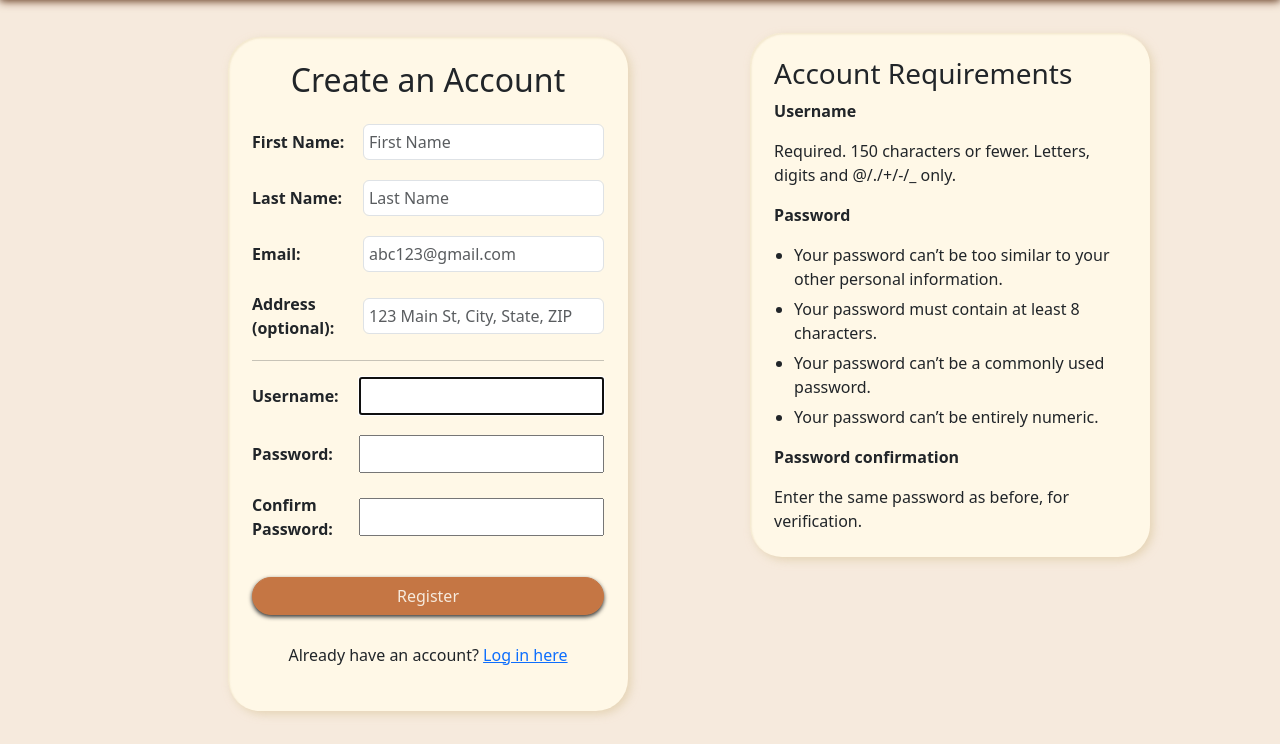
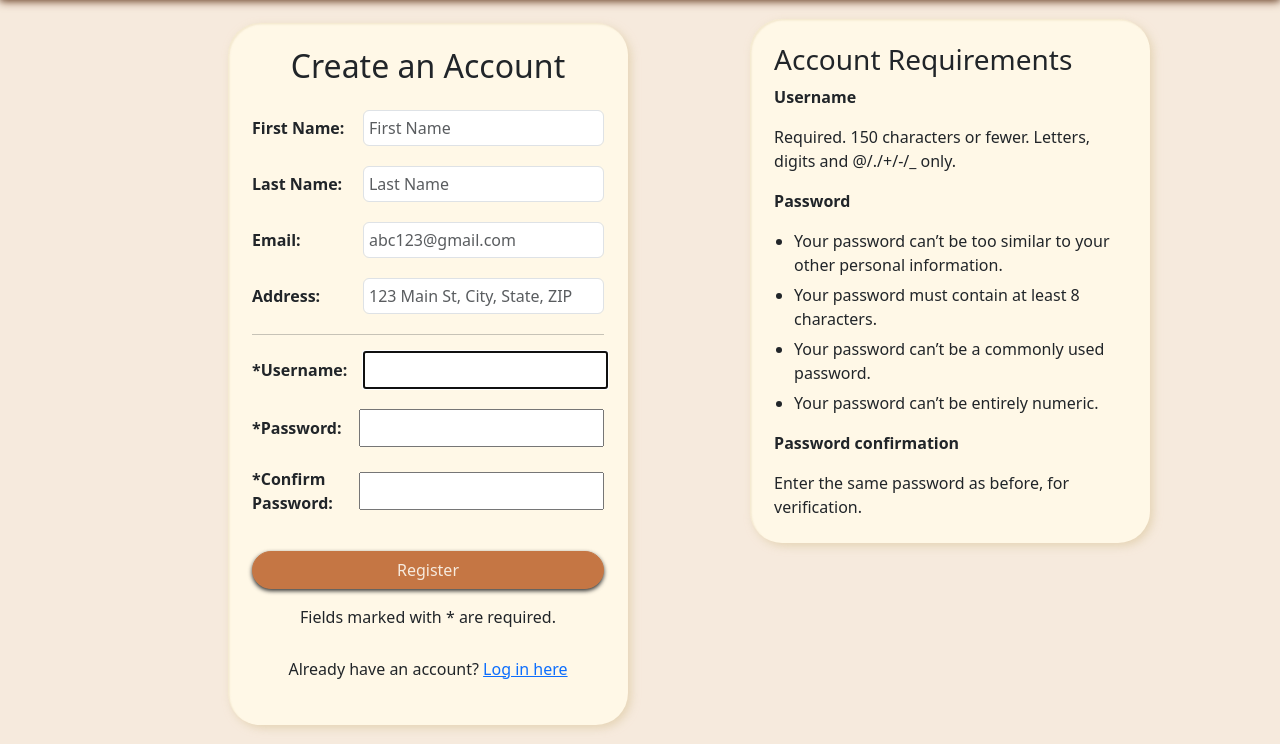
Before and after one commit to g3se/bookworm, a Django app: page /register/ in a window 1280 px wide. Shown: the part 56-800 px from the top of the page. Run offline with Django 5.2, Linux system fonts and the light colour scheme.

Commit message:
readjusted the register page and made name, email, and address optional

```diff
--- a/bookworm/accounts/forms.py
+++ b/bookworm/accounts/forms.py
@@ -21,9 +21,9 @@ class ChangePasswordForm(forms.Form):
 
 class UserCreationForm(DjangoUserCreationForm):
 
-    first_name = forms.CharField(max_length=50, required=True, widget=forms.TextInput(attrs={'class': 'form-control','placeholder': 'First Name'}))
-    last_name = forms.CharField(max_length=50, required=True, widget=forms.TextInput(attrs={'class': 'form-control','placeholder': 'Last Name'}))
-    email = forms.EmailField(required=True, widget=forms.EmailInput(attrs={'class': 'form-control','placeholder': 'abc123@gmail.com'}))
+    first_name = forms.CharField(max_length=50, required=False, widget=forms.TextInput(attrs={'class': 'form-control','placeholder': 'First Name'}))
+    last_name = forms.CharField(max_length=50, required=False, widget=forms.TextInput(attrs={'class': 'form-control','placeholder': 'Last Name'}))
+    email = forms.EmailField(required=False, widget=forms.EmailInput(attrs={'class': 'form-control','placeholder': 'abc123@gmail.com'}))
     address = forms.CharField(max_length=255, required=False, widget=forms.TextInput(attrs={'class': 'form-control','placeholder': '123 Main St, City, State, ZIP'}))
 
     class Meta:
--- a/bookworm/accounts/templates/accounts/register.html
+++ b/bookworm/accounts/templates/accounts/register.html
@@ -55,7 +55,7 @@
 
           <!-- Address -->
           <div class="login-field">
-            <label for="{{ form.address.id_for_label }}">Address (optional):</label>
+            <label for="{{ form.address.id_for_label }}">Address:</label>
             {{ form.address }}
           </div>
           {% if form.address.errors %}
@@ -65,7 +65,7 @@
            <hr class="my-3">
 
         <div class="login-field">
-          <label for="{{ form.username.id_for_label }}">Username:</label>
+          <label for="{{ form.username.id_for_label }}">*Username:</label>
           {{ form.username }}
         </div>
         {% if form.username.errors %}
@@ -73,7 +73,7 @@
         {% endif %}
 
         <div class="login-field">
-          <label for="{{ form.password1.id_for_label }}">Password:</label>
+          <label for="{{ form.password1.id_for_label }}">*Password:</label>
           {{ form.password1 }}
         </div>
         {% if form.password1.errors %}
@@ -81,7 +81,7 @@
         {% endif %}
 
         <div class="login-field">
-          <label for="{{ form.password2.id_for_label }}">Confirm Password:</label>
+          <label for="{{ form.password2.id_for_label }}">*Confirm Password:</label>
           {{ form.password2 }}
         </div>
         {% if form.password2.errors %}
@@ -90,6 +90,8 @@
 
         <button type="submit" class="btn btn-primary mt-3 login-Button">Register</button>
       </form>
+
+      <p class="text-center mt-3">Fields marked with * are required.</p>
 
       <p class="text-center mt-4 p-1">Already have an account? <a href="{% url 'login' %}">Log in here</a></p>
     </div>
--- a/bookworm/accounts/views/login.py
+++ b/bookworm/accounts/views/login.py
@@ -44,8 +44,10 @@ def register_view(request):
             user.first_name = form.cleaned_data["first_name"]
             user.last_name = form.cleaned_data["last_name"]
             user.email = form.cleaned_data["email"]
+
+
             user.save()  # creates the user and saves to the database
-            Customer.objects.create(user=user, address=form.cleaned_data.get("address", ""))
+            Customer.objects.create(user=user)
             login(request, user)
             return redirect("catalog:book_list")
         else:
```
Also changed, not shown: bookworm/db.sqlite3.
